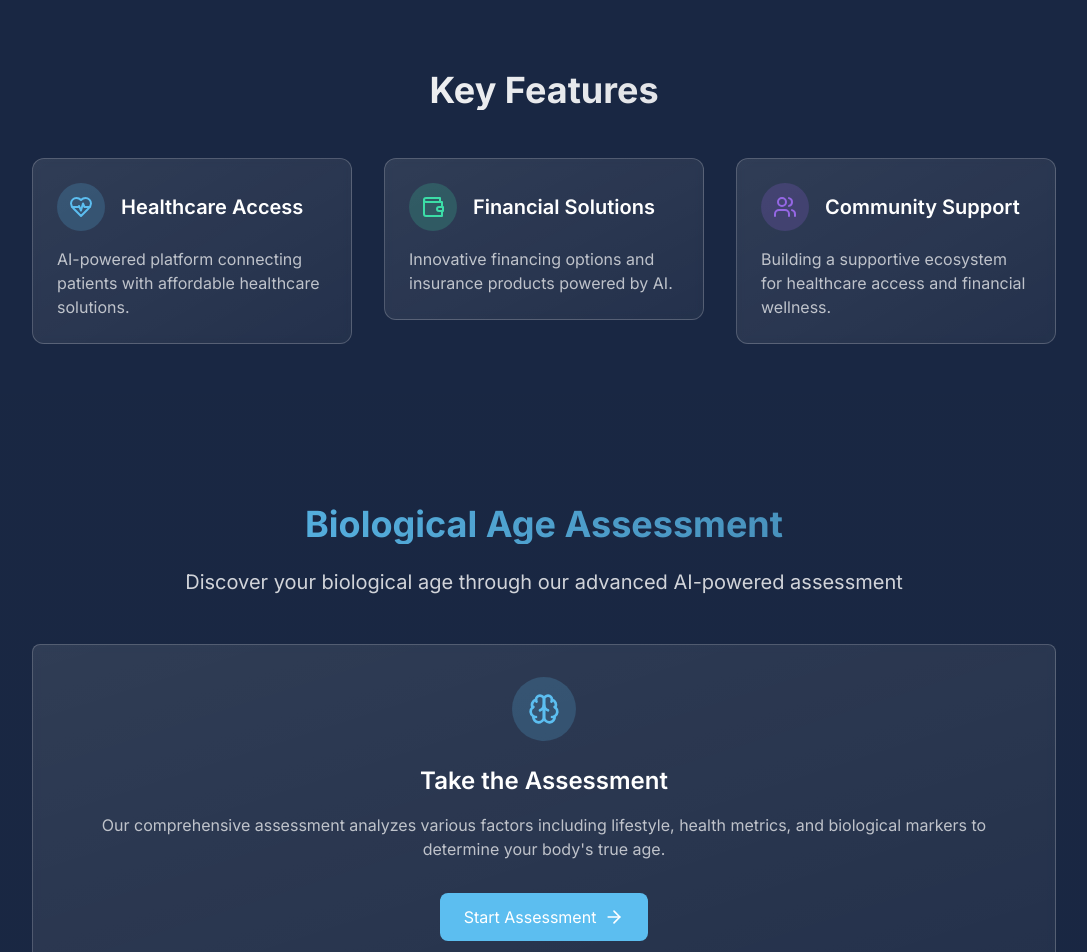
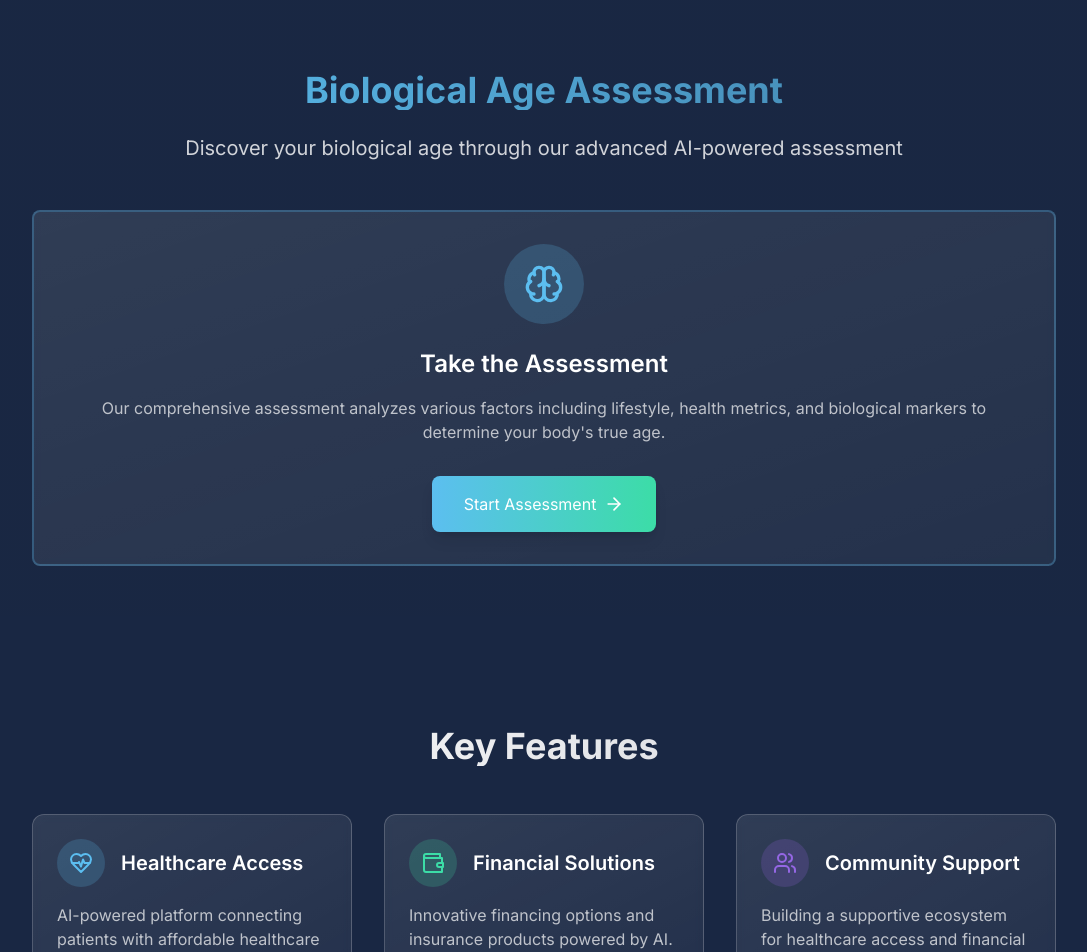
Before and after one commit to nxtwaveventures/plexus-ai, a Next.js app: page /plexus-lifex in a window 1280 px wide. Shown: the part 520-1472 px from the top of the page, without its empty margins (96-1183 px from the left). Built offline with nearby package versions, Linux system fonts and the light colour scheme.

Commit message:
feat: Add BAA tab to navigation and enhance BAA section on LifeX page

```diff
--- a/src/app/plexus-lifex/page.tsx
+++ b/src/app/plexus-lifex/page.tsx
@@ -39,6 +39,45 @@ export default function PlexusLifeX() {
                                 <ArrowRight className="ml-2 w-5 h-5" />
                             </Link>
                         </motion.div>
+                    </div>
+                </div>
+            </section>
+
+            {/* BAA Section - Now Featured Above Key Features */}
+            <section className="py-20 relative bg-gradient-to-b from-background via-background/95 to-background">
+                <div className="container mx-auto px-4">
+                    <div className="max-w-5xl mx-auto">
+                        <ScrollReveal>
+                            <div className="text-center mb-12">
+                                <h2 className="text-3xl md:text-4xl font-bold mb-6 bg-gradient-to-r from-primary via-primary/80 to-primary/60 bg-clip-text text-transparent">
+                                    Biological Age Assessment
+                                </h2>
+                                <p className="text-xl text-white/80 mb-8">
+                                    Discover your biological age through our advanced AI-powered assessment
+                                </p>
+                            </div>
+                        </ScrollReveal>
+
+                        <ScrollReveal delay={0.2}>
+                            <div className="card-glow p-8 rounded-lg text-center border-2 border-primary/30 hover:border-primary/50 transition-all duration-300">
+                                <div className="w-20 h-20 rounded-full bg-primary/20 flex items-center justify-center mx-auto mb-6">
+                                    <Brain className="w-10 h-10 text-primary" />
+                                </div>
+                                <h3 className="text-2xl font-semibold mb-4">
+                                    Take the Assessment
+                                </h3>
+                                <p className="text-white/70 mb-8">
+                                    Our comprehensive assessment analyzes various factors including lifestyle, health metrics, and biological markers to determine your body's true age.
+                                </p>
+                                <Link
+                                    href="/plexus-lifex/baa"
+                                    className="inline-flex items-center px-8 py-4 bg-gradient-to-r from-primary to-secondary text-white rounded-lg hover:from-primary/90 hover:to-secondary/90 transition-all duration-300 transform hover:-translate-y-1 shadow-lg hover:shadow-xl"
+                                >
+                                    Start Assessment
+                                    <ArrowRight className="ml-2 w-5 h-5" />
+                                </Link>
+                            </div>
+                        </ScrollReveal>
                     </div>
                 </div>
             </section>
@@ -99,45 +138,6 @@ export default function PlexusLifeX() {
                     </div>
                 </div>
             </section>
-
-            {/* BAA Section */}
-            <section className="py-20 relative bg-gradient-to-b from-background via-background/95 to-background">
-                <div className="container mx-auto px-4">
-                    <div className="max-w-5xl mx-auto">
-                        <ScrollReveal>
-                            <div className="text-center mb-12">
-                                <h2 className="text-3xl md:text-4xl font-bold mb-6 bg-gradient-to-r from-primary via-primary/80 to-primary/60 bg-clip-text text-transparent">
-                                    Biological Age Assessment
-                                </h2>
-                                <p className="text-xl text-white/80 mb-8">
-                                    Discover your biological age through our advanced AI-powered assessment
-                                </p>
-                            </div>
-                        </ScrollReveal>
-
-                        <ScrollReveal delay={0.2}>
-                            <div className="card-glow p-8 rounded-lg text-center">
-                                <div className="w-16 h-16 rounded-full bg-primary/20 flex items-center justify-center mx-auto mb-6">
-                                    <Brain className="w-8 h-8 text-primary" />
-                                </div>
-                                <h3 className="text-2xl font-semibold mb-4">
-                                    Take the Assessment
-                                </h3>
-                                <p className="text-white/70 mb-8">
-                                    Our comprehensive assessment analyzes various factors including lifestyle, health metrics, and biological markers to determine your body's true age.
-                                </p>
-                                <Link
-                                    href="/plexus-lifex/baa"
-                                    className="inline-flex items-center px-6 py-3 bg-primary text-white rounded-lg hover:bg-primary/90 transition-colors"
-                                >
-                                    Start Assessment
-                                    <ArrowRight className="ml-2 w-5 h-5" />
-                                </Link>
-                            </div>
-                        </ScrollReveal>
-                    </div>
-                </div>
-            </section>
         </main>
     );
 }
--- a/src/components/Navbar.tsx
+++ b/src/components/Navbar.tsx
@@ -31,6 +31,9 @@ const Navbar = () => {
                         <Link href="/#about" className="text-white/80 hover:text-white transition-colors">About CoE</Link>
                         <a href="/research" target="_blank" className="text-white/80 hover:text-white transition-colors">Research</a>
                         <a href="/plexus-lifex" target="_blank" className="text-white/80 hover:text-white transition-colors">Plexus LifeX</a>
+                        <a href="/plexus-lifex/baa" target="_blank" className="text-white/80 hover:text-white transition-colors">
+                            <span className="text-primary hover:text-primary/90">Biological Age Assessment</span>
+                        </a>
                         <a href="/innovation" target="_blank" className="text-white/80 hover:text-white transition-colors">Innovation</a>
                         <Link href="/#contact" className="glow-button ml-2">
                             Contact Us
@@ -61,6 +64,9 @@ const Navbar = () => {
                             <Link href="/#about" className="text-xl text-white/80 hover:text-white transition-colors" onClick={toggleMenu}>About CoE</Link>
                             <a href="/research" target="_blank" className="text-xl text-white/80 hover:text-white transition-colors" onClick={toggleMenu}>Research</a>
                             <a href="/plexus-lifex" target="_blank" className="text-xl text-white/80 hover:text-white transition-colors" onClick={toggleMenu}>Plexus LifeX</a>
+                            <a href="/plexus-lifex/baa" target="_blank" className="text-xl text-primary hover:text-primary/90 transition-colors" onClick={toggleMenu}>
+                                Biological Age Assessment
+                            </a>
                             <a href="/innovation" target="_blank" className="text-xl text-white/80 hover:text-white transition-colors" onClick={toggleMenu}>Innovation</a>
                             <Link href="/#contact" className="glow-button mt-4" onClick={toggleMenu}>
                                 Contact Us
```
